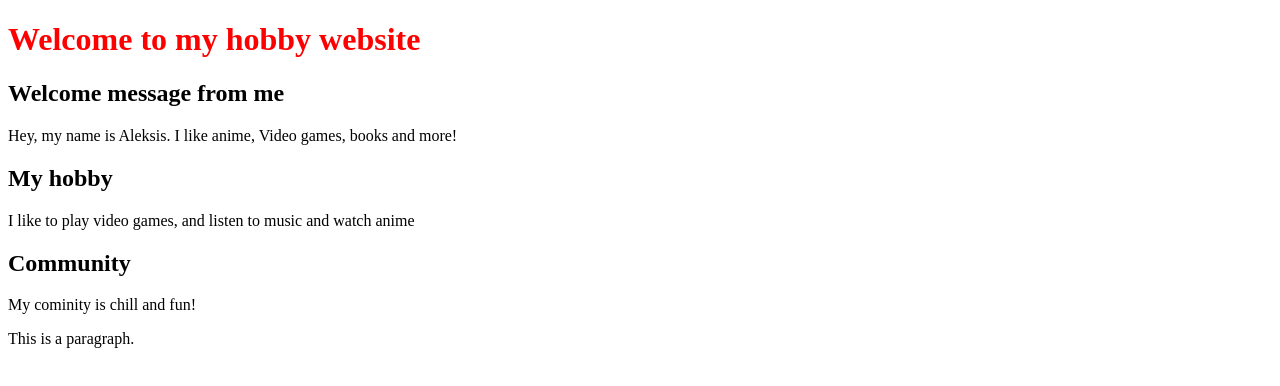
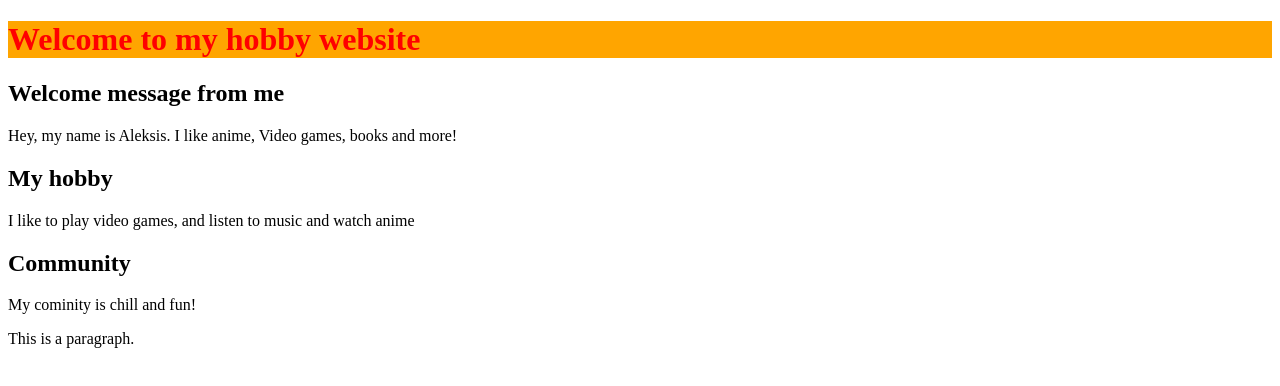
Before and after one commit to N0th1ngSpec1al/my-second-webpage, a plain HTML site: page index.html in a window 1280 px wide. Drawn offline with Linux system fonts and the light colour scheme.

Commit message:
Update index.html

```diff
--- a/index.html
+++ b/index.html
@@ -8,7 +8,7 @@
 
     <body>
 
-<h1 style="color:red;">Welcome to my hobby website</h1>
+<h1 style="color:red;background-color:orange;">Welcome to my hobby website</h1>
   <h2>Welcome message from me</h2>
   <p>Hey, my name is Aleksis. I like anime, Video games, books and more!</p>
 
```
